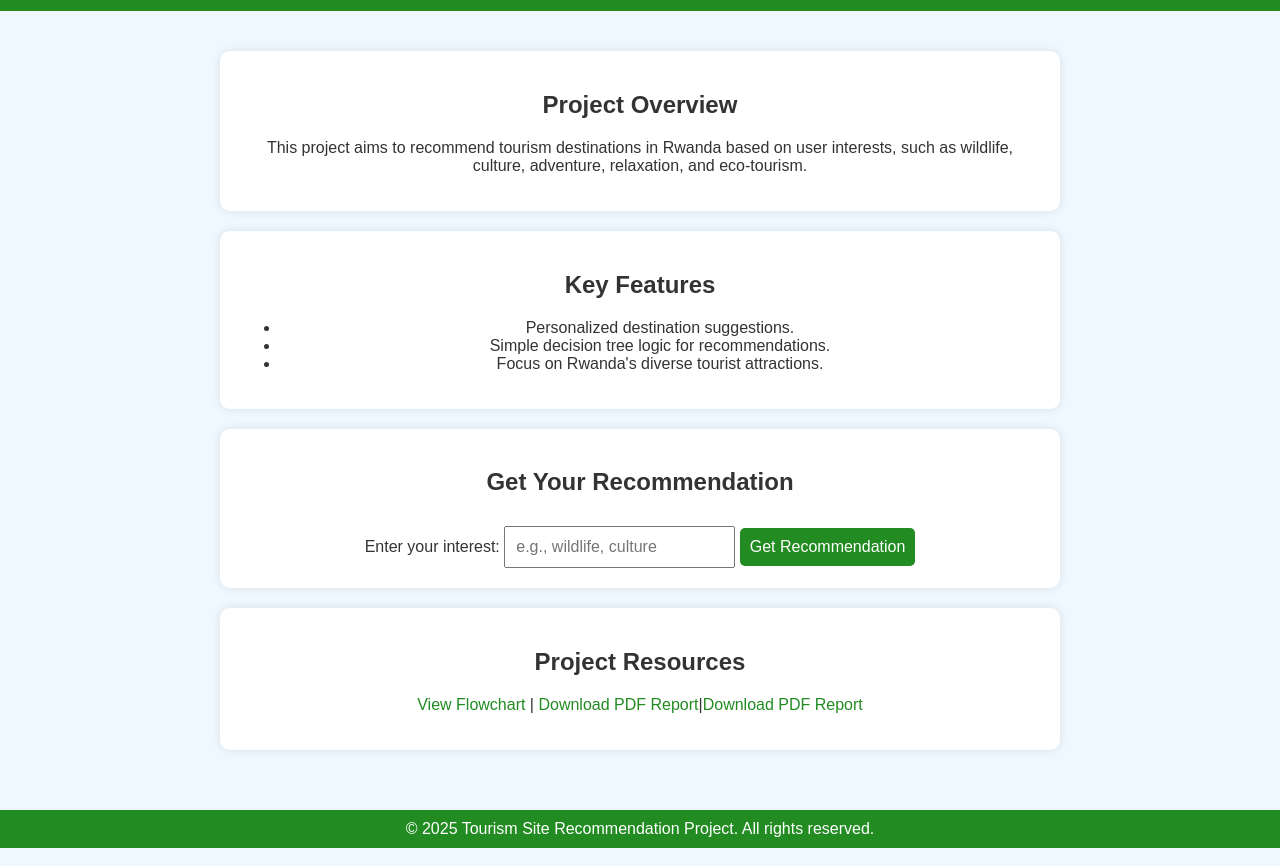
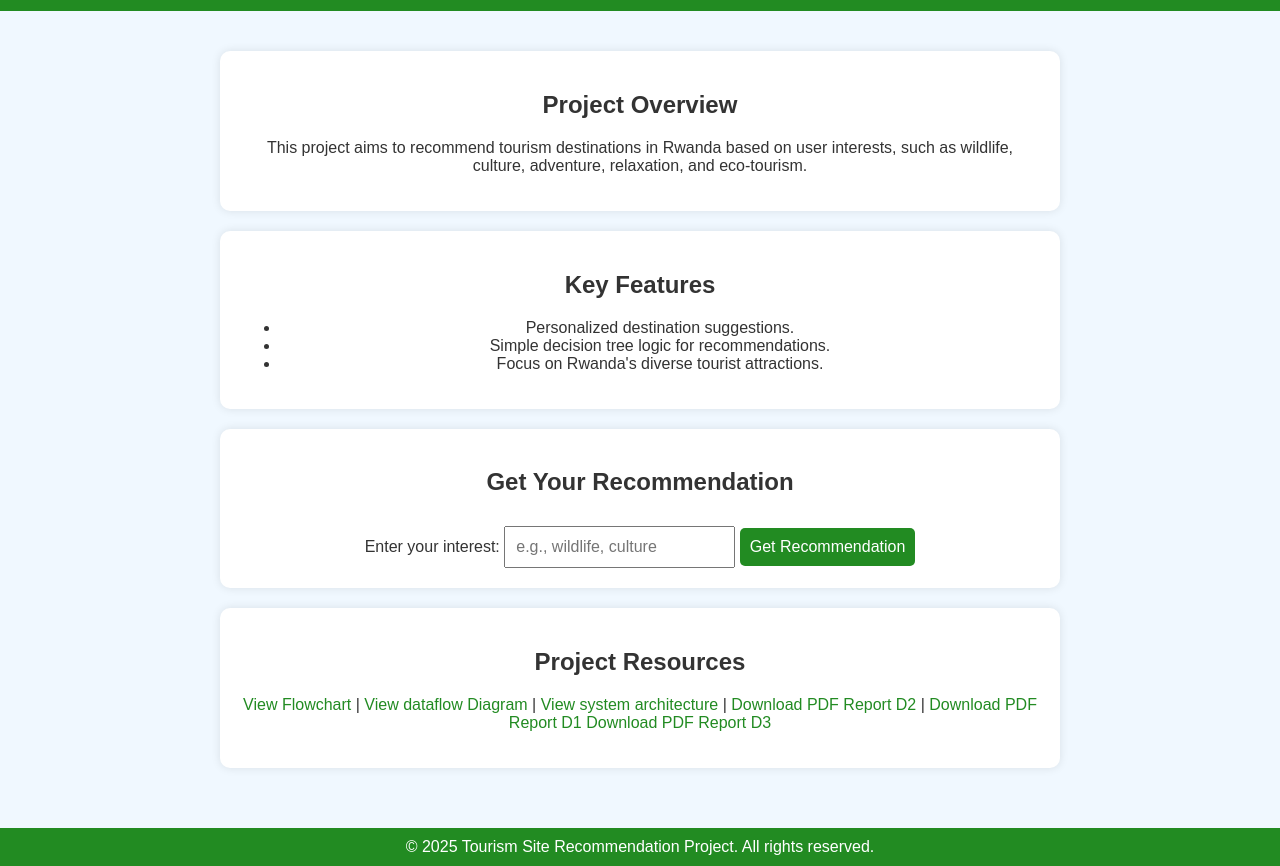
Before and after one commit to Group10done/AI_Group10_ExpertSystem_Assignment2, a plain HTML site: page index.html in a window 1280 px wide. Shown: the part 89-955 px from the top of the page. Drawn offline with Linux system fonts and the light colour scheme.

Commit message:
Update index.html

```diff
--- a/index.html
+++ b/index.html
@@ -97,7 +97,9 @@
         </section>
         <section>
             <h2>Project Resources</h2>
-            <p><a href="flowchart.png" target="_blank">View Flowchart</a> | <a href="Group10_Report_Assignment2_Day2.pdf" download>Download PDF Report</a>|<a href="Group10_Report_Assignment2_Day1.pdf" download>Download PDF Report</a></p>
+            <p><a href="Static/flowchart.png" target="_blank">View Flowchart</a> | <a href="Static/dataflow Diagram.png">View dataflow Diagram</a> | <a href="Static/system architecture.png">View system architecture</a> |
+                <a href="Static/Group10_Report_Assignment2_Day2.pdf" download>Download PDF Report D2 </a> | <a href="Static/Group10_Report_Assignment2_Day1.pdf" download>Download PDF Report D1</a>
+           <a href="Static/AI_Group10_ExpertSystem_Assignment2_Day3.pdf" download>Download PDF Report D3</a></p>
         </section>
     </main>
     <footer>
```
